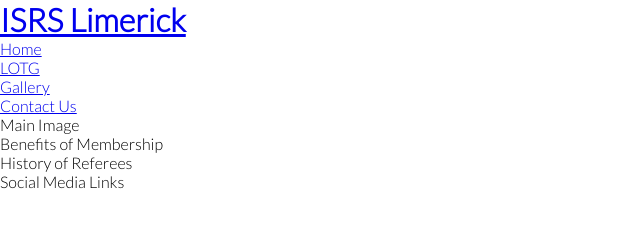
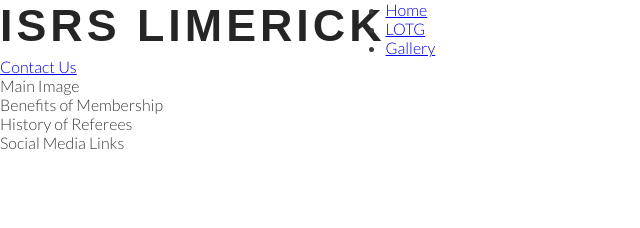
Before and after one commit to collopyg/ISRS-Limerick, a plain HTML site: page index.html in a window 1280 px wide. Shown: the whole page, without its empty margins (0-640 px from the left). Drawn offline with Linux system fonts and the light colour scheme.

Commit message:
Add style for headings and logo

```diff
--- a/assets/css/style.css
+++ b/assets/css/style.css
@@ -8,5 +8,22 @@
 
 body {
     font-family: 'Lato', sans-serif;
+    font-weight: 300;
+    color: #3a3a3a;
 
 }
+
+/* headings and logo */
+h1,
+h2 {
+    font-family: Oswald, sans-serif;
+    text-transform: uppercase;
+    letter-spacing: 4px;
+    color: #252525;
+}
+
+#logo {
+    float: left;
+    font-size: 280%;
+
+}
--- a/index.html
+++ b/index.html
@@ -15,7 +15,7 @@
 <body>
     <header>
         <a href="index.html">
-            <h1>ISRS Limerick</h1>
+            <h1 id="logo">ISRS Limerick</h1>
         </a>
         <nav>
             <ul>
```
